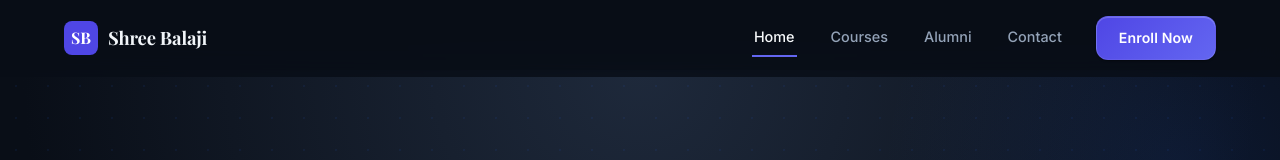
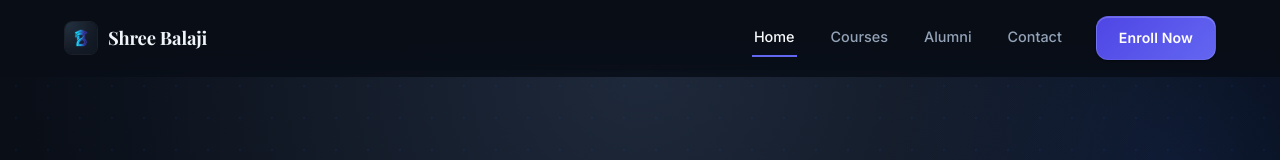
Before and after one commit to Parminder-21/SQTS_project-2.0, a Next.js app: page / in a window 1280 px wide. Shown: the top 160 px of the page. Built offline with nearby package versions, Linux system fonts and the light colour scheme.

Commit message:
style: replace navbar brand SB text with custom visual logo

```diff
--- a/src/components/ui/Navbar.js
+++ b/src/components/ui/Navbar.js
@@ -114,15 +114,18 @@ export default function Navbar() {
 
           {/* Logo */}
           <Link href="/" style={{ textDecoration: 'none', display: 'flex', alignItems: 'center', gap: '10px' }}>
-            <div style={{
-              width: '34px', height: '34px',
-              background: 'var(--primary)',
-              borderRadius: '8px',
-              display: 'flex', alignItems: 'center', justifyContent: 'center',
-              fontFamily: 'Playfair Display, serif',
-              fontWeight: '700', fontSize: '1rem', color: '#fff',
-              flexShrink: 0
-            }}>SB</div>
+            <img
+              src="/logo.png"
+              alt="Shree Balaji Coaching Logo"
+              width={34}
+              height={34}
+              style={{
+                borderRadius: '8px',
+                objectFit: 'cover',
+                flexShrink: 0,
+                border: '1px solid var(--border)',
+              }}
+            />
             <span style={{
               fontFamily: 'Playfair Display, serif',
               fontWeight: '700',
```
Also changed, not shown: public/logo.png (added).
